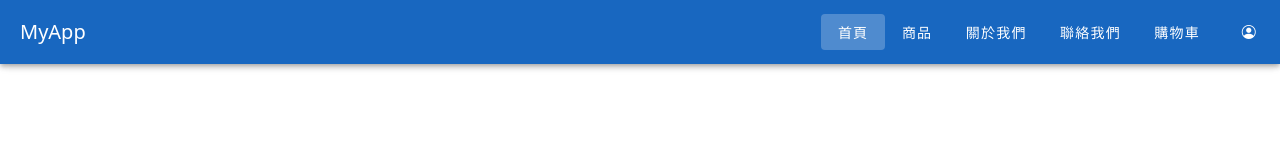
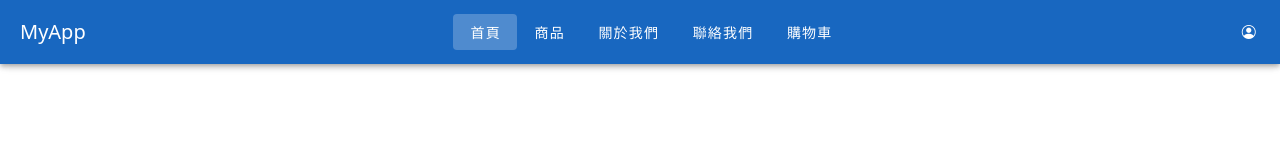
Before and after one commit to ctes930013/my-nuxt-nav, a Nuxt app: page / in a window 1280 px wide. Shown: the top 160 px of the page. Built offline with nearby package versions, Linux system fonts and the light colour scheme.

Commit message:
feat:將頂部導航欄的選單元素居中

```diff
--- a/layouts/default.vue
+++ b/layouts/default.vue
@@ -9,14 +9,14 @@
         :style="{ transform: isAppBarVisible ? 'translateY(0)' : 'translateY(-100%)' }"
         style="transition: transform 0.3s ease-in-out;"
       >
-        <v-toolbar-title>
+        <v-toolbar-title class="shrink">
           <NuxtLink class="navbar-brand" to="/">MyApp</NuxtLink>
         </v-toolbar-title>
 
         <v-spacer></v-spacer>
 
         <!-- 電腦板的選單 -->
-        <div class="d-none d-sm-flex">
+        <div class="d-none d-sm-flex text-center">
           <v-btn text to="/">首頁</v-btn>
           <!-- 商品的一級選單 -->
           <v-menu v-model="productMenu" :close-on-content-click="false" open-on-hover open-on-click>
@@ -52,6 +52,8 @@
           <v-btn text to="/contact">聯絡我們</v-btn>
           <v-btn text to="/cart">購物車</v-btn>
         </div>
+
+        <v-spacer></v-spacer>
 
         <!-- 會員中心 -->
         <!-- 已登入就用懸浮選單 -->
@@ -235,4 +237,8 @@ function logout() {
   --v-btn-size: 24px !important;
   border-radius: 0%;
 }
+/* 讓頂部導航的logo不要佔滿 */
+.shrink {
+  flex: 0 0 auto !important;
+}
 </style>
```
